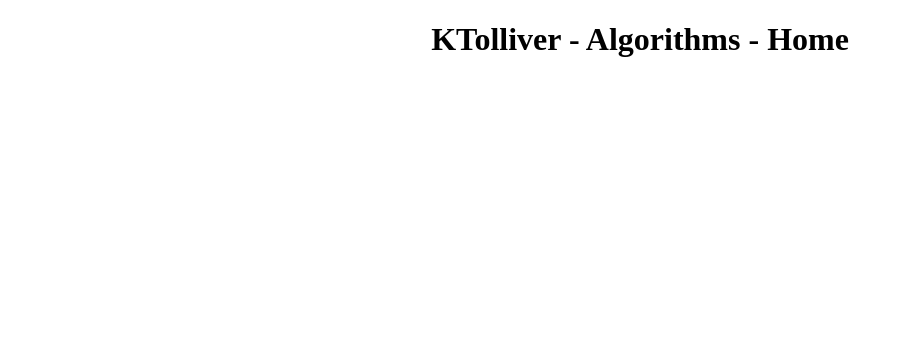
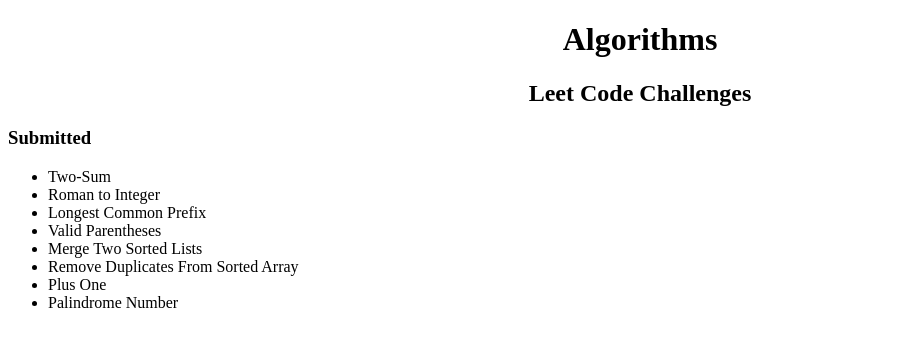
Before and after one commit to kctolli/Algorithms, a website: page index.html in a window 1280 px wide. Shown: the whole page, without its empty margins (0-903 px from the left). Drawn offline with Linux system fonts and the light colour scheme.

Commit message:
Deploy --- 08/28/2022 06:12:33 PM

```diff
--- a/index.html
+++ b/index.html
@@ -4,18 +4,32 @@
     <meta charset="UTF-8">
     <meta http-equiv="X-UA-Compatible" content="IE=edge">
     <meta name="viewport" content="width=device-width, initial-scale=1.0">
-    <title>Algorithms</title>
+    <title>KTolliver - Algorithms</title>
     <style>
-        body {
+        header {
             margin: auto;
             text-align: center;
         }
     </style>
 </head>
 <body>
-    <h1>KTolliver - Algorithms - Home</h1>
+    <header>
+        <h1>Algorithms</h1>
+        <h2>Leet Code Challenges</hw>
+    </header>
 
-    <!--<iframe src="./coverage/lcov-report/index.html" width="90%" height="500px"></iframe>-->
+    <h3>Submitted</h3>
+
+    <ul>
+        <li>Two-Sum</li>
+        <li>Roman to Integer</li>
+        <li>Longest Common Prefix</li>
+        <li>Valid Parentheses</li>
+        <li>Merge Two Sorted Lists</li>
+        <li>Remove Duplicates From Sorted Array</li>
+        <li>Plus One</li>
+        <li>Palindrome Number</li>
+    </ul>
 
 </body>
 </html>
```
